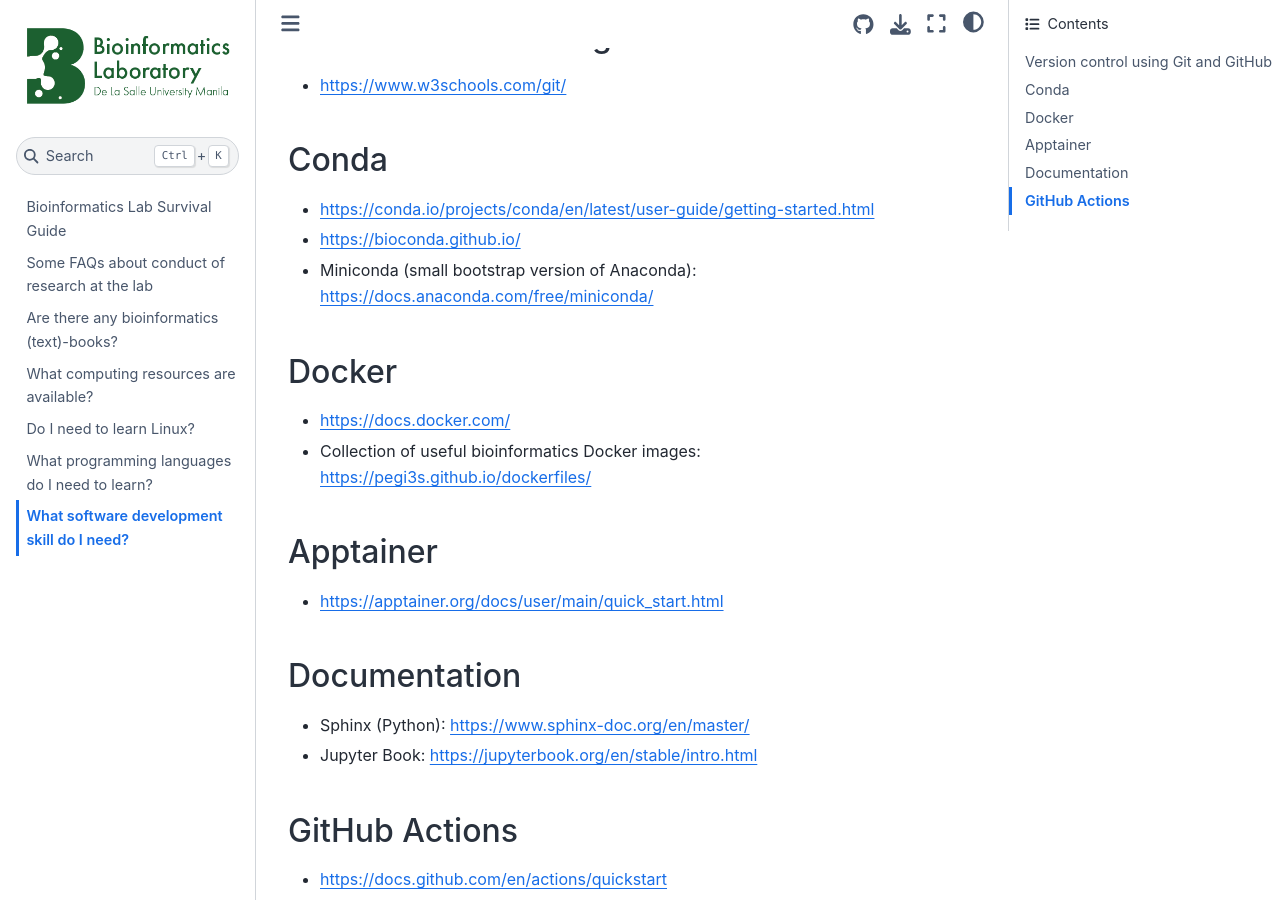
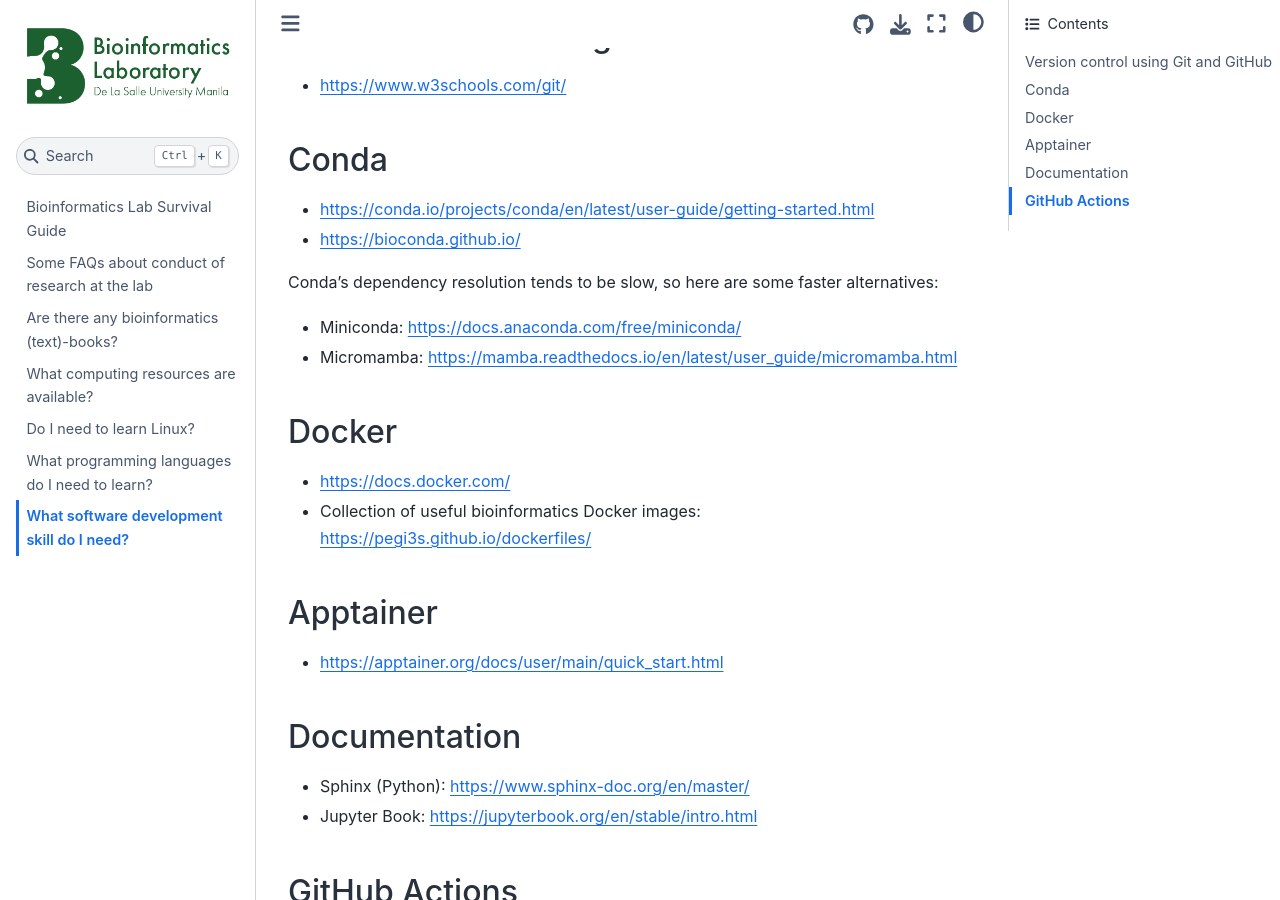
Before and after one commit to bioinfodlsu/bioinfodlsu-survival-guide, a Jupyter Book: the page built from software-development.md, in a window 1280 px wide and 900 px high, scrolled down 491 px. Built offline with Jupyter Book 1.0.4 settings and Sphinx 7.4.7 and the Sphinx Book theme 1.1.4, drawn with Linux system fonts in a browser that asks for light colours.

Commit message:
Add Micromamba

```diff
--- a/software-development.md
+++ b/software-development.md
@@ -19,7 +19,10 @@ Surely, you want the world to use it. If your software has a lot of dependencies
 ## Conda
 - https://conda.io/projects/conda/en/latest/user-guide/getting-started.html
 - https://bioconda.github.io/
-- Miniconda (small bootstrap version of Anaconda): https://docs.anaconda.com/free/miniconda/
+
+Conda's dependency resolution tends to be slow, so here are some faster alternatives:
+- Miniconda: https://docs.anaconda.com/free/miniconda/
+- Micromamba: https://mamba.readthedocs.io/en/latest/user_guide/micromamba.html
 
 ## Docker
 - https://docs.docker.com/
```
